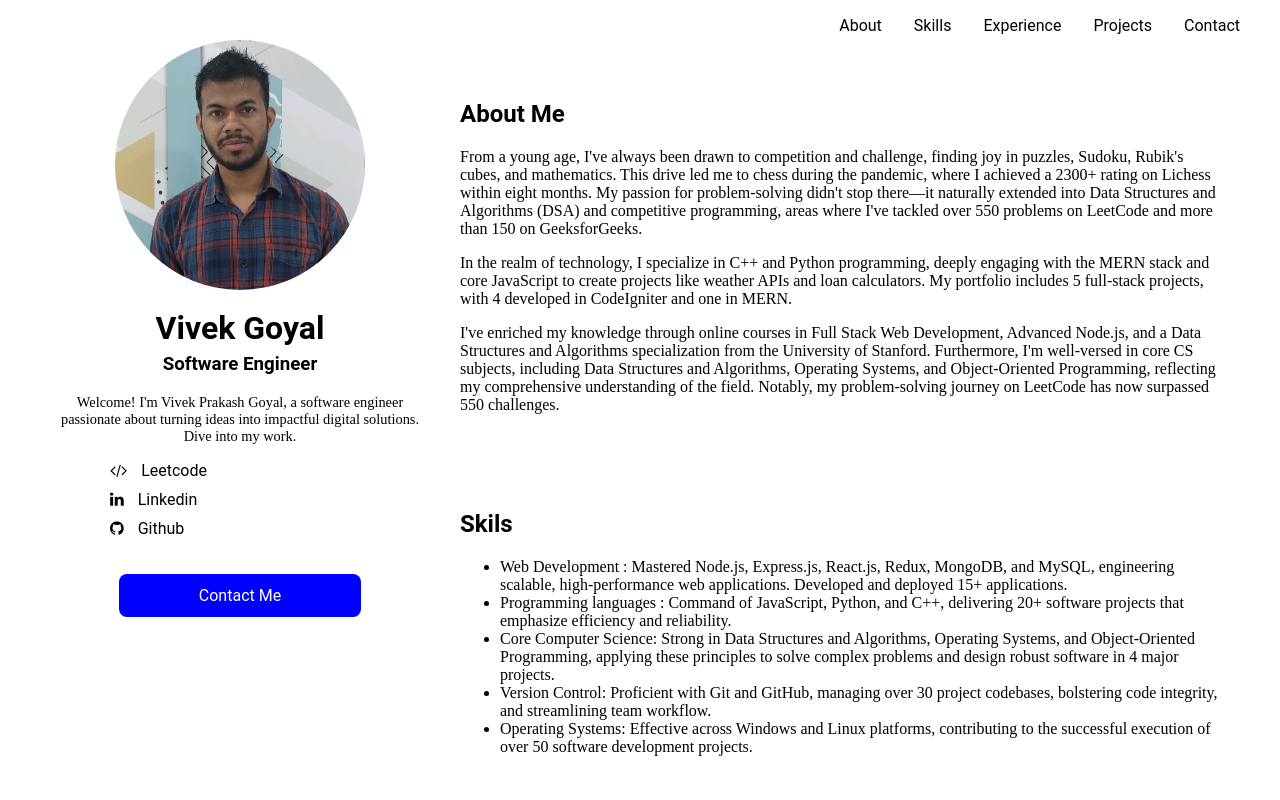
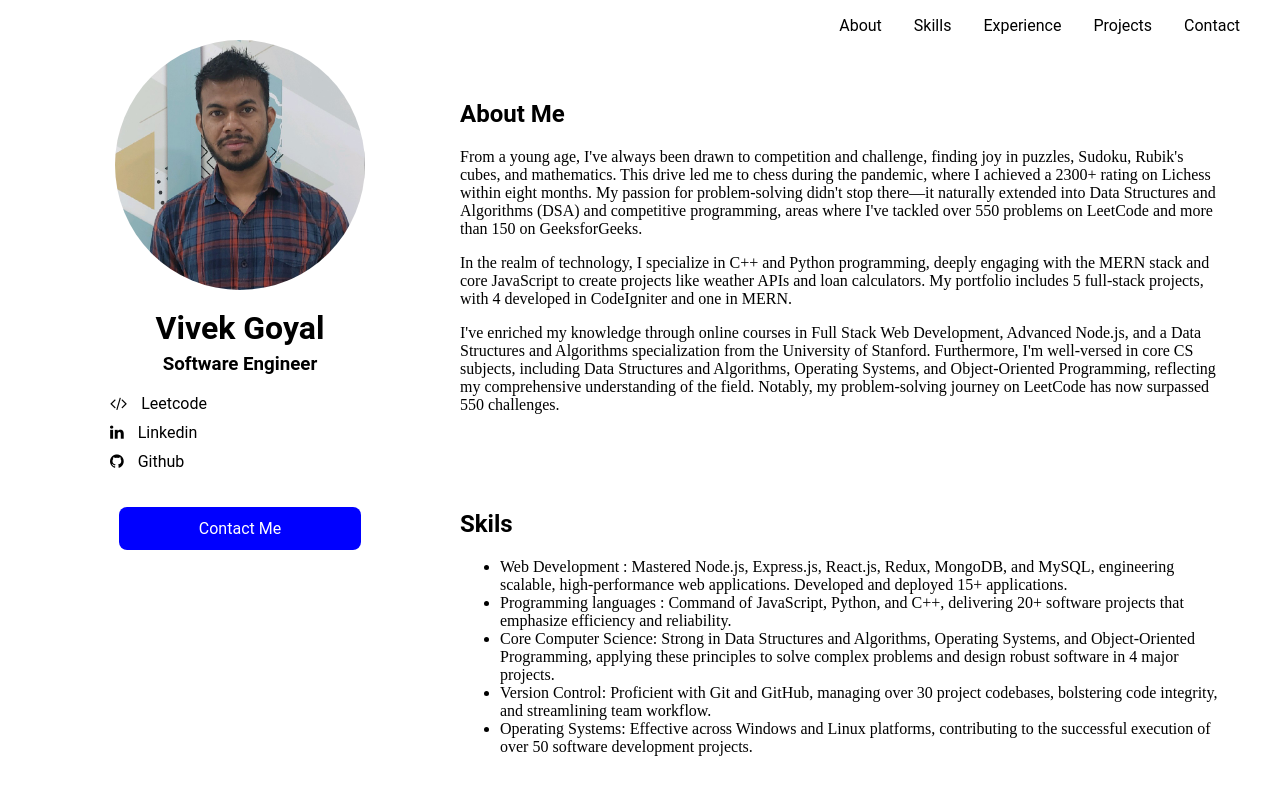
Before and after one commit to rcivivek/rcivivek.github.io, a plain HTML site: page index.html in a window 1280 px wide. Shown: the top 800 px of the page. Drawn offline with Linux system fonts and the light colour scheme.

Commit message:
Update index.html

```diff
--- a/index.html
+++ b/index.html
@@ -32,10 +32,6 @@
         />
         <h1>Vivek Goyal</h1>
         <h3>Software Engineer</h3>
-        <p>
-          Welcome! I'm Vivek Prakash Goyal, a software engineer passionate about
-          turning ideas into impactful digital solutions. Dive into my work.
-        </p>
         <ul>
           <li>
             <a href="https://leetcode.com/rcivivek/" target="_blank"
```
